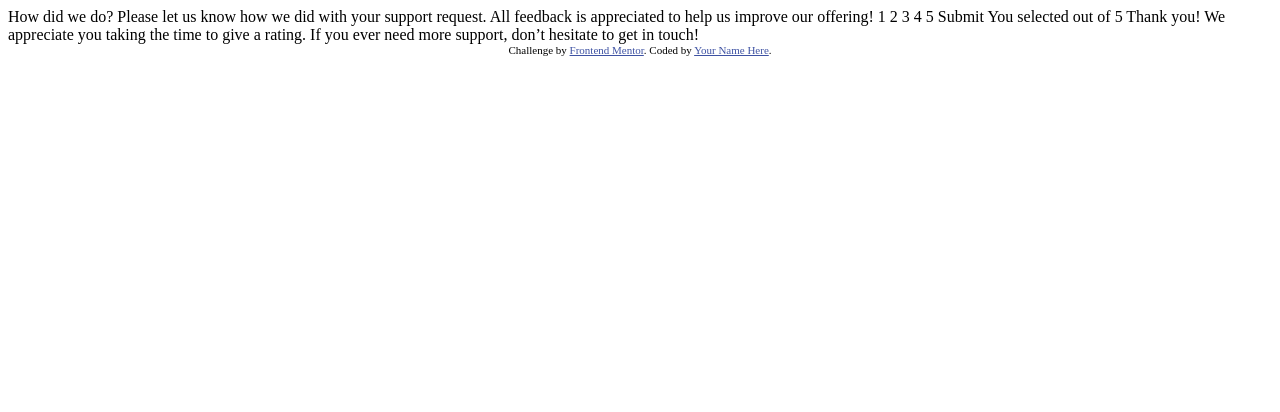
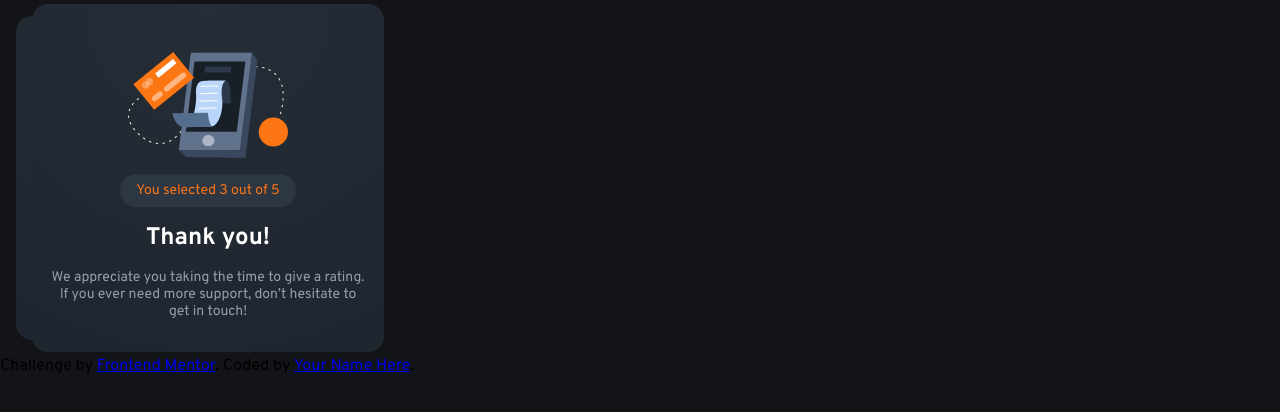
Before and after one commit to FadeCap/Interactive-Rating-Component, a plain HTML site: page index.html in a window 1280 px wide. Drawn offline with Linux system fonts and the light colour scheme.

Commit message:
Design finished

```diff
--- a/index.html
+++ b/index.html
@@ -1,44 +1,62 @@
 <!DOCTYPE html>
 <html lang="en">
+
 <head>
   <meta charset="UTF-8">
-  <meta name="viewport" content="width=device-width, initial-scale=1.0"> <!-- displays site properly based on user's device -->
+  <meta name="viewport" content="width=device-width, initial-scale=1.0">
+  <!-- displays site properly based on user's device -->
 
   <link rel="icon" type="image/png" sizes="32x32" href="./images/favicon-32x32.png">
-
+  <link rel="stylesheet" href="style.css">
   <title>Frontend Mentor | Interactive rating component</title>
 
-  <!-- Feel free to remove these styles or customise in your own stylesheet 👍 -->
-  <style>
-    .attribution { font-size: 11px; text-align: center; }
-    .attribution a { color: hsl(228, 45%, 44%); }
-  </style>
 </head>
+
 <body>
 
   <!-- Rating state start -->
+  <div class="rating-container">
+    <div class="star-icon-circle">
+      <img class="star-icon" src="images/icon-star.svg" alt="Star icon" />
+    </div>
+    <div class="text-container">
+      <h1>How did we do?</h1>
+      <p>
+        Please let us know how we did with your support request. All feedback is appreciated
+        to help us improve our offering!
+      </p>
+    </div>
+    <div class="rating-btn">
+      <button class="1-btn number-btn">1</button>
+      <button class="2-btn number-btn">2</button>
+      <button class="3-btn number-btn">3</button>
+      <button class="4-btn number-btn">4</button>
+      <button class="5-btn number-btn">5</button>
+    </div>
+    <button class="submit-btn" type="submit">S U B M I T</button>
 
-  How did we do?
+    <div class="thank-you-card">
+      <img class="thank-you-img" src="images/illustration-thank-you.svg" alt="Phone illustration">
+      <div class="thank-you-text">
+        <div class="rating-text">
+          <h1>
+            You selected 3 out of 5
+          </h1>
+        </div>
+        <h2>
+          Thank you!
+        </h2>
+        <p>
+          We appreciate you taking the time to give a rating. If you ever need more support,
+          don’t hesitate to get in touch!
+        </p>
+      </div>
+    </div>
 
-  Please let us know how we did with your support request. All feedback is appreciated
-  to help us improve our offering!
+  </div>
 
-  1 2 3 4 5
 
-  Submit
 
-  <!-- Rating state end -->
-
-  <!-- Thank you state start -->
-
-  You selected <!-- Add rating here --> out of 5
-
-  Thank you!
-
-  We appreciate you taking the time to give a rating. If you ever need more support,
-  don’t hesitate to get in touch!
-
-  <!-- Thank you state end -->
 
 
   <div class="attribution">
@@ -46,4 +64,5 @@
     Coded by <a href="#">Your Name Here</a>.
   </div>
 </body>
+
 </html>
--- /dev/null
+++ b/style.css
@@ -0,0 +1,146 @@
+@import url("https://fonts.googleapis.com/css2?family=Overpass:wght@400;700&display=swap");
+
+* {
+  box-sizing: border-box;
+  margin: 0;
+  padding: 0;
+}
+
+body {
+  background-color: var(--Very-Dark-Blue);
+}
+
+:root {
+  --orange: hsl(25, 97%, 53%);
+  --white: hsl(0, 0%, 100%);
+  --light-grey: hsl(217, 12%, 63%);
+  --Medium-Grey: hsl(216, 12%, 54%);
+  --Dark-Blue: hsl(213, 19%, 18%);
+  --Very-Dark-Blue: hsl(216, 12%, 8%);
+  font-family: "Overpass", sans-serif;
+}
+
+.rating-container {
+  position: relative;
+  background: radial-gradient(
+    circle at top,
+    var(--Dark-Blue),
+    hsl(214, 21%, 15%)
+  );
+  display: flex;
+  flex-direction: column;
+  width: 18rem;
+  color: var(--white);
+  padding: 1rem;
+  margin: 1rem;
+  justify-content: center;
+  padding-top: 1rem;
+  padding-bottom: 1rem;
+  gap: 1rem;
+  border-radius: 1rem;
+}
+
+.star-icon-circle {
+  width: 35px;
+  height: 35px;
+  display: flex;
+  justify-content: center;
+  align-items: center;
+  border-radius: 30px;
+  background-color: #323d4ab7;
+}
+
+.star-icon {
+  height: 13px;
+  width: 13px;
+  border-radius: 30px;
+  background-color: #323d4ab7;
+}
+
+.text-container > h1 {
+  font-size: 20px;
+  margin-bottom: 1rem;
+}
+
+.text-container > p {
+  font-size: 15px;
+}
+
+.rating-btn {
+  display: flex;
+  justify-content: space-around;
+  gap: 1rem;
+}
+
+.submit-btn {
+  border-radius: 30px;
+  height: 2.5rem;
+  color: var(--white);
+  background-color: var(--orange);
+  border: none;
+  margin-bottom: 1rem;
+  font-size: 13px;
+  width: 90%;
+  align-self: center;
+}
+
+.number-btn {
+  border-radius: 30px;
+  width: 35px;
+  height: 35px;
+  background-color: #323d4ab7;
+  border: none;
+  color: var(--white);
+}
+
+.thank-you-card {
+  display: flex;
+  position: absolute;
+  flex-direction: column;
+  align-items: center;
+  background: radial-gradient(
+    circle at top,
+    var(--Dark-Blue),
+    hsl(214, 21%, 15%)
+  );
+  border-radius: 1rem;
+  padding-top: 3rem;
+  width: 22rem;
+}
+
+.thank-you-img {
+  width: 10rem;
+}
+
+.rating-text {
+  color: var(--orange);
+  font-size: 1rem;
+  margin-top: 1rem;
+}
+.rating-text h1 {
+  font-weight: 400;
+  text-align: center;
+  font-size: 14px;
+  border-radius: 2rem;
+  padding: 0.5rem 1rem;
+  background-color: #323d4ab7;
+}
+.thank-you-text {
+  display: flex;
+  flex-direction: column;
+  justify-content: center;
+  align-items: center;
+  font-family: Overpass;
+}
+.thank-you-text p {
+  font-size: 14px;
+  color: var(--light-grey);
+  padding: 1rem;
+  font-weight: 400;
+  text-align: center;
+  margin-bottom: 1rem;
+}
+.thank-you-text h2 {
+  margin-top: 1rem;
+  color: var(--white);
+}
```
